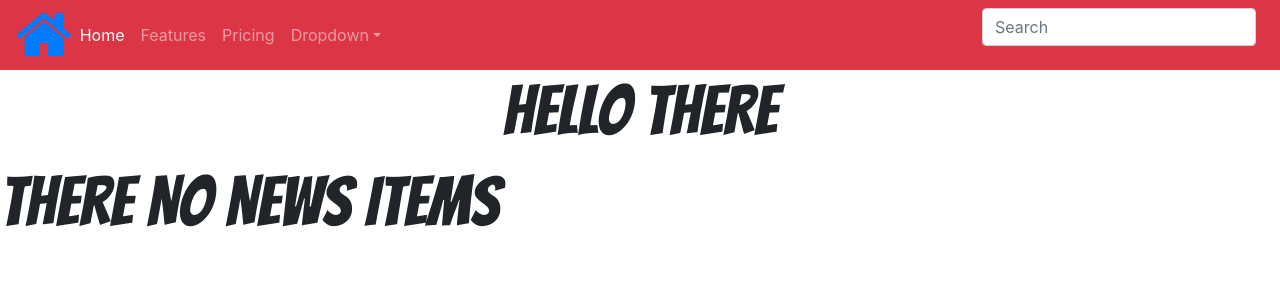
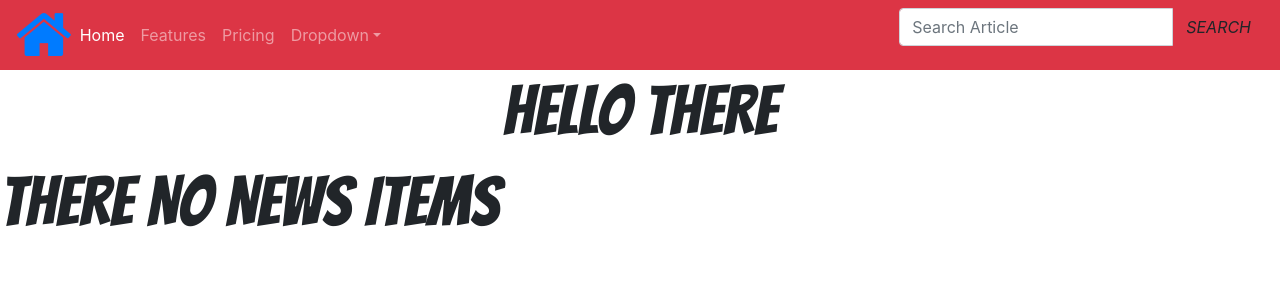
Before and after one commit to adriankiprono/jobs-project, a Django app: template employer/templates/index.html in a window 1280 px wide. Shown: the top 300 px of the page. Run offline with Django 3.2, Linux system fonts and the light colour scheme; the template is opened without the code that fills it, so the values that code supplies are empty; parts of the project's set-up code (start-up, migrations or seed data) failed here and were passed over; some libraries are stand-ins or nearby versions.

Commit message:
add basic form

```diff
--- a/employer/templates/navbar.html
+++ b/employer/templates/navbar.html
@@ -50,10 +50,13 @@
       </ul>
       <!-- Links -->
 
-      <form class="form-inline">
-        <div class="md-form my-0">
-          <input class="form-control mr-sm-2" type="text" placeholder="Search" aria-label="Search">
-        </div>
+      <form class="form-inline" role="search" action="{% url 'search_results' %}" >
+          <div class="input-group">
+              <input type="text" class="form-control" placeholder="Search Article" name="article">
+              <div class="input-group-btn">
+                <button class="btn btn-default" type="submit"><i class="glyphicon glyphicon-search">SEARCH</i></button>
+              </div>
+            </div>
       </form>
     </div>
     <!-- Collapsible content -->
--- a/employer/urls.py
+++ b/employer/urls.py
@@ -3,4 +3,5 @@ from . import views
 
 urlpatterns=[
     url('^$',views.index,name = 'index'),
+    url(r'^search/', views.search_results, name='search_results')
 ]
```
